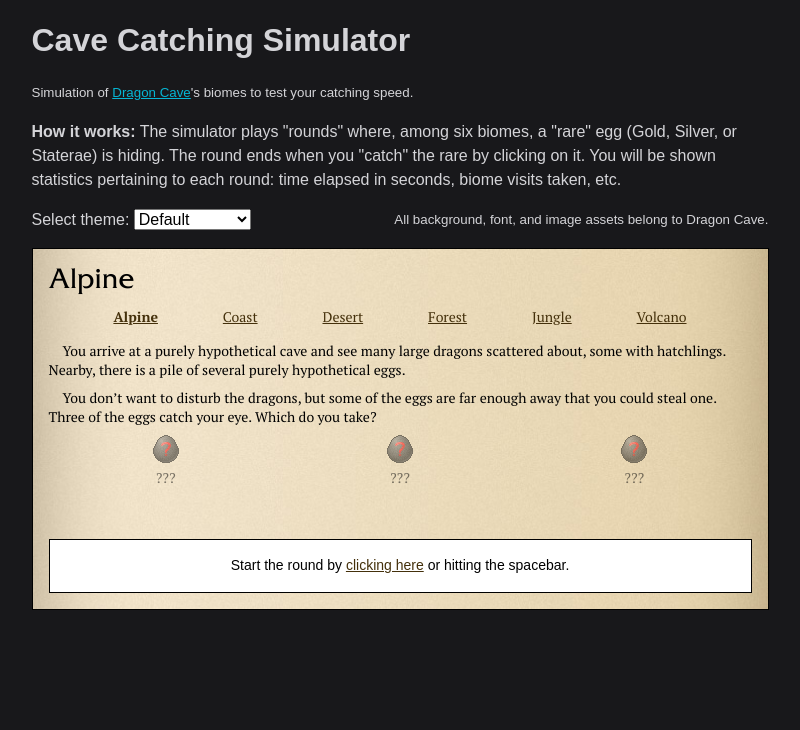
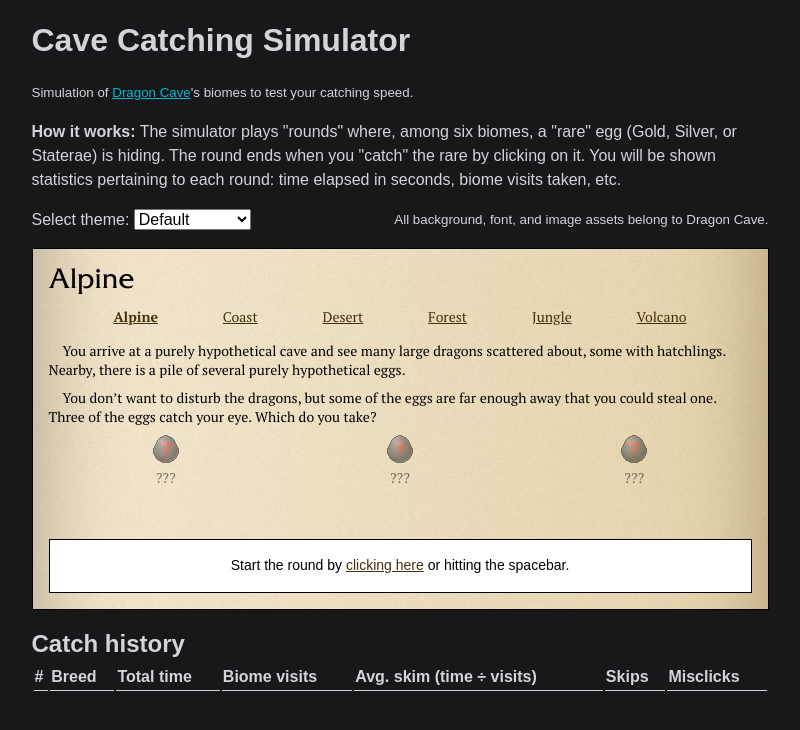
Before and after one commit to endulum/dc-click-sim, a React (Vite) app: page / in a window 1280 px wide. Shown: the top 730 px of the page, without its empty margins (240-1040 px from the left). Built offline with nearby package versions, Linux system fonts and the light colour scheme.

Commit message:
create hook and table display for history, record history from simulator

```diff
--- a/src/App.tsx
+++ b/src/App.tsx
@@ -1,11 +1,15 @@
 import { useState } from 'react';
 
 import { Simulator } from './components/Simulator';
+import { History } from './components/History';
+import { useSimulatorHistory } from './components/useSimulatorHistory';
 
 type Theme = 'default' | 'portal' | 'sixties';
 
 export function App() {
   const [theme, setTheme] = useState<Theme>('default');
+  const { rounds, addRound } = useSimulatorHistory();
+
   return (
     <>
       <h1>Cave Catching Simulator</h1>
@@ -46,7 +50,9 @@ export function App() {
         </small>
       </div>
 
-      <Simulator theme={theme} />
+      <Simulator theme={theme} addRound={addRound} />
+
+      <History rounds={rounds} />
     </>
   );
 }
--- /dev/null
+++ b/src/components/History.tsx
@@ -0,0 +1,44 @@
+import { EndRoundStats } from '../types';
+
+export function History({ rounds }: { rounds: EndRoundStats[] }) {
+  const msToSecs = (ms: number): string => {
+    return (ms / 1000).toFixed(2) + ' seconds';
+  };
+
+  return (
+    <div className="history">
+      <h2>Catch history</h2>
+
+      <div className="table">
+        <table>
+          <thead>
+            <tr>
+              <td>#</td>
+              <td>Breed</td>
+              <td>Total time</td>
+              <td>Biome visits</td>
+              <td>Avg. skim (time ÷ visits)</td>
+              <td>Skips</td>
+              <td>Misclicks</td>
+            </tr>
+          </thead>
+          <tbody>
+            {rounds
+              .map((round, index) => (
+                <tr key={round.start}>
+                  <td>{index + 1}</td>
+                  <td>{round.rareEgg.breed}</td>
+                  <td>{msToSecs(round.time)}</td>
+                  <td>{round.visits}</td>
+                  <td>{msToSecs(round.time / (round.visits + 1))}</td>
+                  <td>{round.skips}</td>
+                  <td>{round.misclicks}</td>
+                </tr>
+              ))
+              .reverse()}
+          </tbody>
+        </table>
+      </div>
+    </div>
+  );
+}
--- a/src/components/Simulator.tsx
+++ b/src/components/Simulator.tsx
@@ -2,10 +2,16 @@ import { useEffect, useRef } from 'react';
 
 import MysteryEgg from '../assets/egg.gif';
 
-import { type Biome } from '../types';
+import { type EndRoundStats, type Biome } from '../types';
 import { useSimulatorRound } from './useSimulatorRound';
 
-export function Simulator({ theme }: { theme: string }) {
+export function Simulator({
+  theme,
+  addRound,
+}: {
+  theme: string;
+  addRound: (round: EndRoundStats) => void;
+}) {
   const simulatorRef = useRef<HTMLDivElement>(null);
 
   const {
@@ -16,7 +22,7 @@ export function Simulator({ theme }: { theme: string }) {
     handleClick,
     handleEggCatch,
     startGame,
-  } = useSimulatorRound((stats) => console.log(stats));
+  } = useSimulatorRound((stats) => addRound(stats));
 
   const handleRefresh = (e: KeyboardEvent) => {
     if (e.code === 'Space') {
--- /dev/null
+++ b/src/components/useSimulatorHistory.ts
@@ -0,0 +1,16 @@
+import { useState } from 'react';
+import { EndRoundStats } from '../types';
+
+export function useSimulatorHistory() {
+  const [rounds, setRounds] = useState<EndRoundStats[]>([]);
+
+  const addRound = (round: EndRoundStats) => {
+    setRounds([...rounds, round]);
+  };
+
+  const wipeRounds = () => {
+    setRounds([]);
+  };
+
+  return { rounds, addRound, wipeRounds };
+}
--- a/src/styles/app.css
+++ b/src/styles/app.css
@@ -205,3 +205,34 @@ p a {
   align-items: center;
   justify-content: space-between;
 }
+
+.history .table {
+  display: block;
+  overflow-y: auto;
+  max-height: 200px;
+  margin-bottom: 1rem;
+}
+
+.history table {
+  width: 100%;
+  position: relative;
+  overflow-y: scroll;
+  max-height: 100px;
+
+  thead {
+    font-weight: bold;
+    position: sticky;
+    top: 0;
+    z-index: 1;
+    background-color: #18181b;
+    td {
+      border-bottom: 1px solid #d4d4d8;
+    }
+  }
+
+  tbody {
+    tr:first-of-type {
+      font-weight: bold;
+    }
+  }
+}
```
